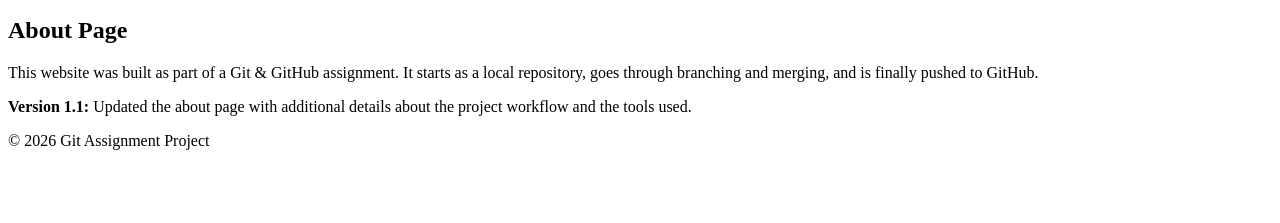
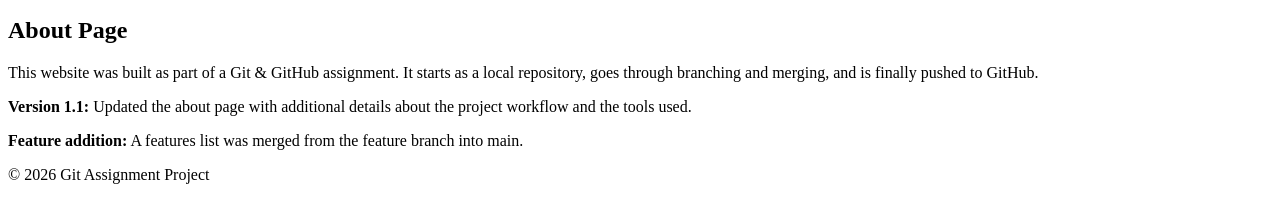
Before and after one commit to 47AVNISH/Assignment, a plain HTML site: page about.html in a window 1280 px wide. Shown: the part 101-324 px from the top of the page. Drawn offline with Linux system fonts and the light colour scheme.

Commit message:
Add features list note to about page

```diff
--- a/about.html
+++ b/about.html
@@ -20,6 +20,8 @@
         and is finally pushed to GitHub.</p>
         <p><strong>Version 1.1:</strong> Updated the about page with additional
         details about the project workflow and the tools used.</p>
+        <p><strong>Feature addition:</strong> A features list was merged from
+        the feature branch into main.</p>
     </main>
     <footer>
         <p>&copy; 2026 Git Assignment Project</p>
```
